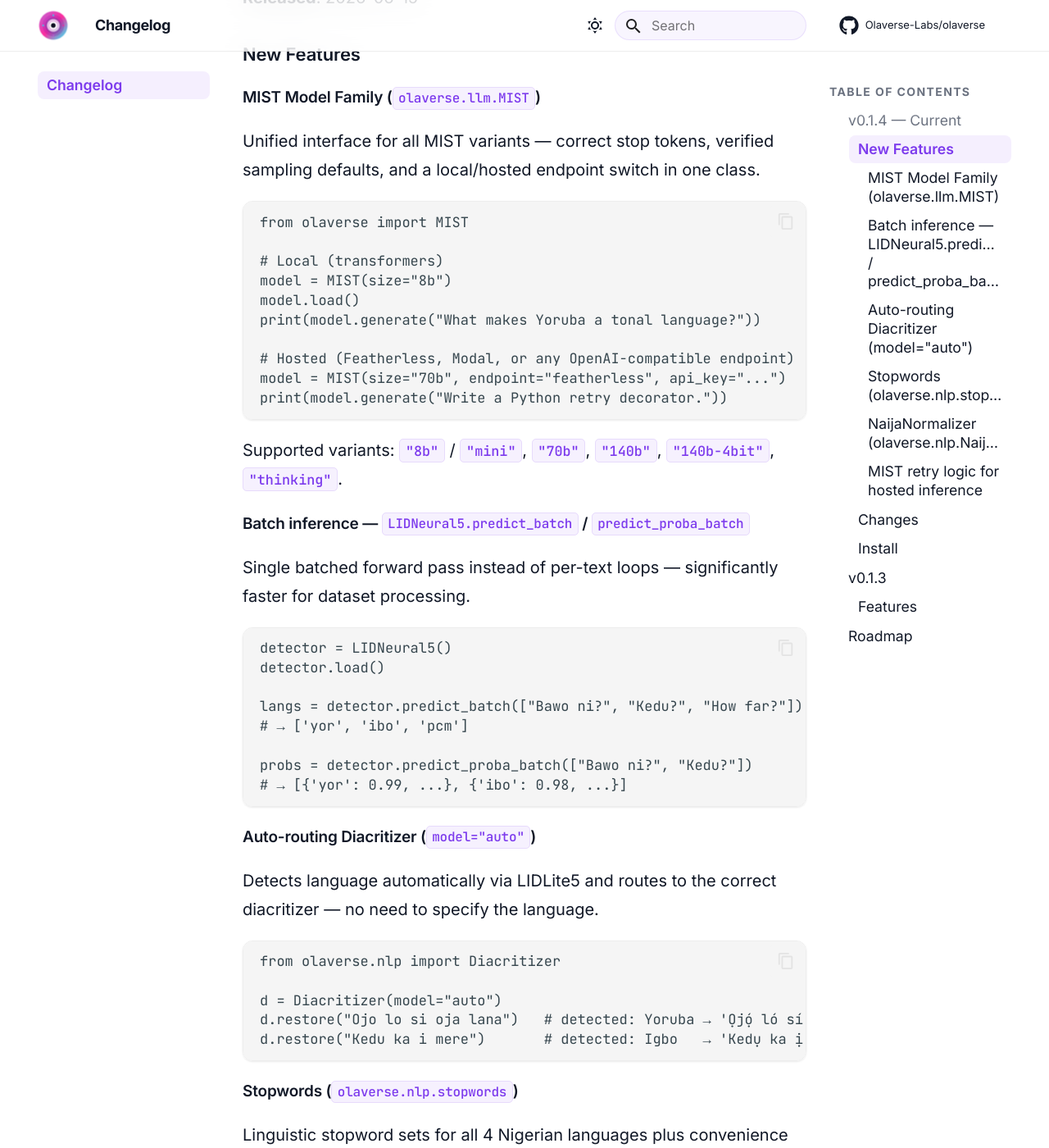
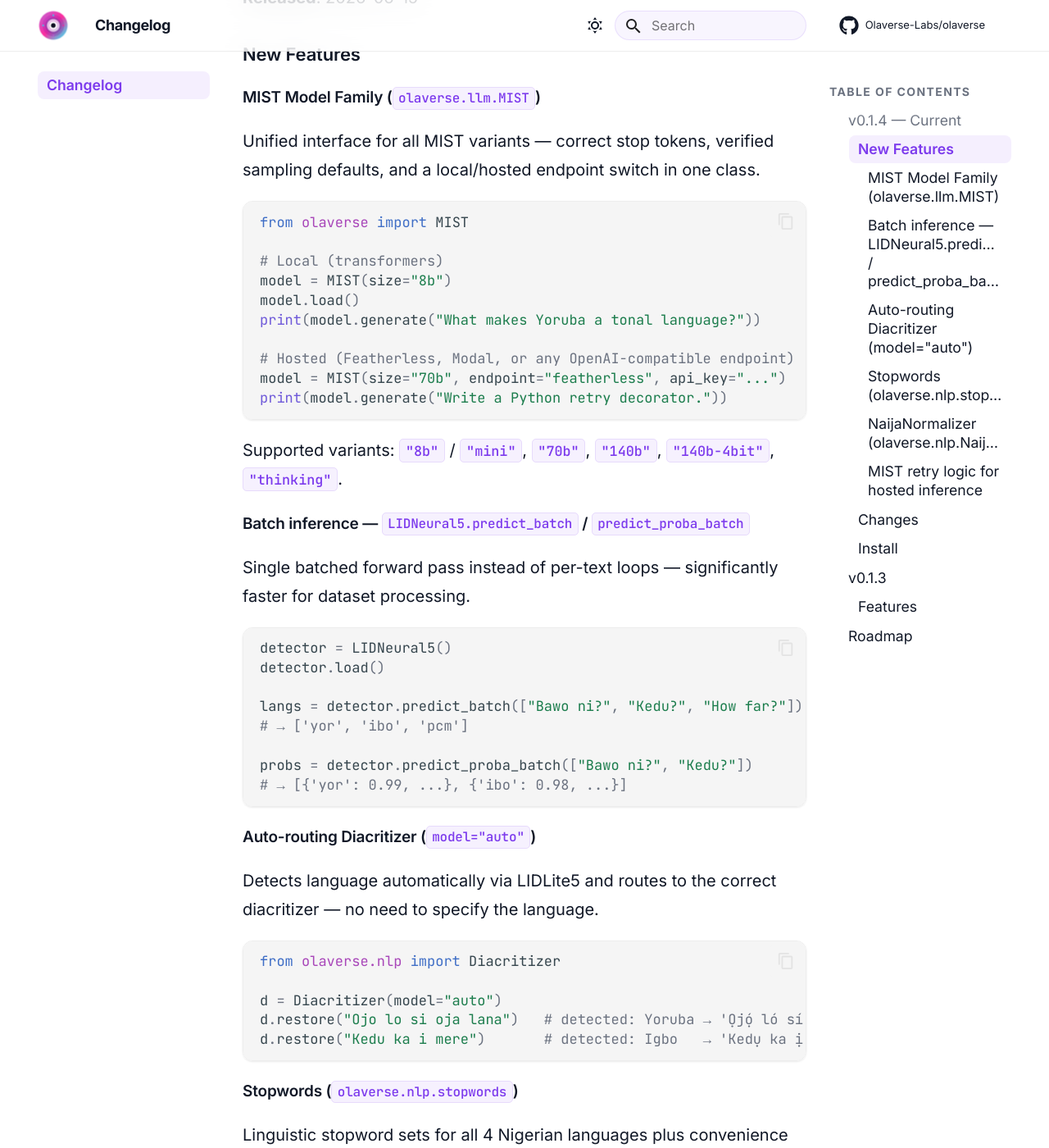
Before and after one commit to Olaverse-Labs/olaverse, an MkDocs documentation site: the page built from docs/changelog.md, in a window 1280 px wide and 1400 px high, scrolled down 443 px. Shown: the whole window at 82% size. Built offline with MkDocs 1.6.1 and Material for MkDocs 9.7.7, drawn with Linux system fonts in a browser that asks for light colours; comment, search, counter and statistics services are not loaded; the version menu is left out; some of the changed text lies outside the part shown.

Commit message:
fix: add markdown_extensions to mkdocs.yml so tables/tabs/admonitions render correctly

```diff
--- a/mkdocs.yml
+++ b/mkdocs.yml
@@ -73,6 +73,20 @@
 
   generator: false
 
+markdown_extensions:
+  - tables
+  - attr_list
+  - md_in_html
+  - admonition
+  - toc:
+      permalink: true
+  - pymdownx.highlight:
+      anchor_linenums: true
+  - pymdownx.inlinehilite
+  - pymdownx.superfences
+  - pymdownx.tabbed:
+      alternate_style: true
+
 plugins:
   - search:
       lang: en
```
